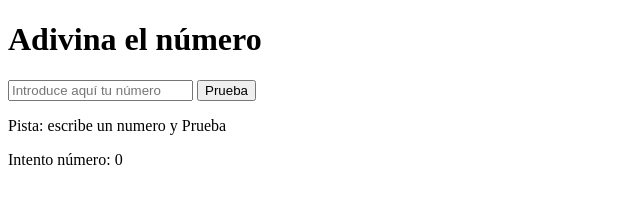
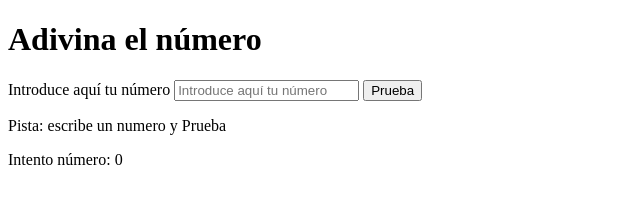
Before and after one commit to Adalab/modulo-2-evaluacion-intermedia-AnaCastrillo, a plain HTML site: page index.html in a window 1280 px wide. Shown: the whole page, without its empty margins (0-640 px from the left). Drawn offline with Linux system fonts and the light colour scheme.

Commit message:
add label

```diff
--- a/index.html
+++ b/index.html
@@ -8,9 +8,11 @@
 	<body>
 		<h1 class="title">Adivina el número</h1>
 		<form class="form js-form">
+			<label for="text">Introduce aquí tu número</label>
 			<input
 				type="number"
 				class="text"
+			       id="text"
 				placeholder="Introduce aquí tu número"
 			/>
 			<input class="btn" type="button" value="Prueba" />
```
